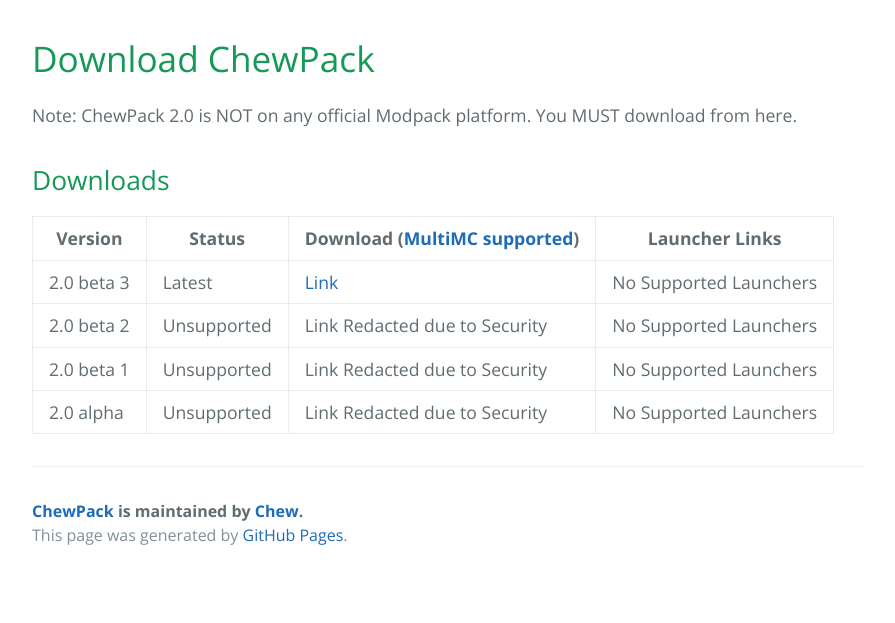
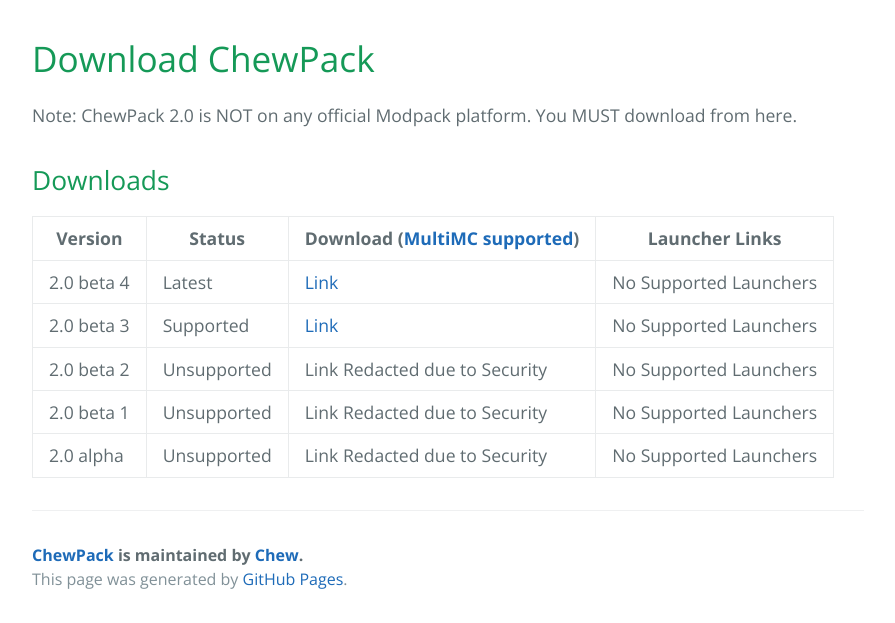
Before and after one commit to Chew/ChewPack, a Jekyll site: the page built from download.md, in a window 1280 px wide. Shown: the part 336-959 px from the top of the page, without its empty margins (192-1087 px from the left). Built offline with Jekyll 4.4.1, drawn with Linux system fonts in a browser that asks for light colours; our own code applies the rules of GitHub Pages for plain Markdown files; the repository's description, which GitHub fills in, is left out; before the commit the page ends 915 px from its top, so only the background shows below that.

Commit message:
beta 4 officially released

```diff
--- a/download.md
+++ b/download.md
@@ -6,7 +6,8 @@ Note: ChewPack 2.0 is NOT on any official Modpack platform. You MUST download fr
 
 Version    | Status      | Download ([MultiMC supported](help#what-does-multimc-supported-mean)) | Launcher Links
 ---------- | ----------- | --------------------------------------------------------------------- | ----------------------
-2.0 beta 3 | Latest      | [Link](http://files.chew.pw/ChewPack/chewpack23.zip)                  | No Supported Launchers
+2.0 beta 4 | Latest      | [Link](http://files.chew.pw/ChewPack/chewpack24.zip)                  | No Supported Launchers
+2.0 beta 3 | Supported   | [Link](http://files.chew.pw/ChewPack/chewpack23.zip)                  | No Supported Launchers
 2.0 beta 2 | Unsupported | Link Redacted due to Security                                         | No Supported Launchers
 2.0 beta 1 | Unsupported | Link Redacted due to Security                                         | No Supported Launchers
 2.0 alpha  | Unsupported | Link Redacted due to Security                                         | No Supported Launchers
```
